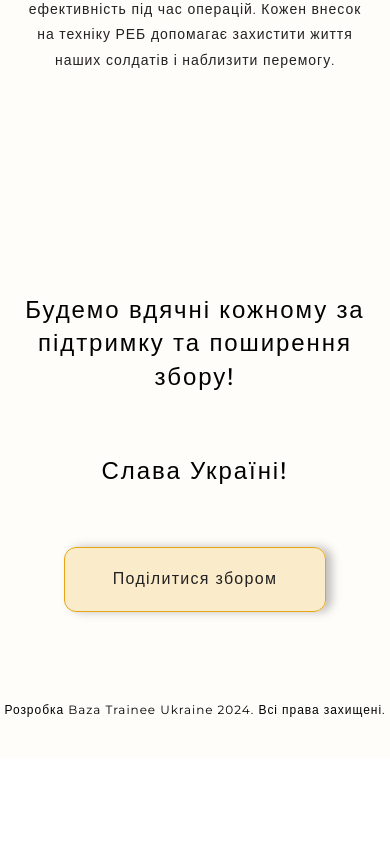
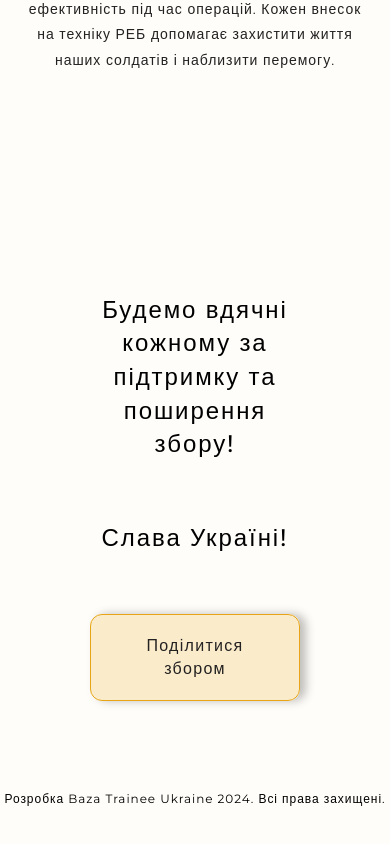
Before and after one commit to baza-trainee/13-zbir, a React (Vite) app: page / in a window 390 px wide. Shown: the part 2445-3289 px from the top of the page. Before the commit the page ends 3203 px from the top, so only its background shows below. Built offline with nearby package versions, Linux system fonts and the light colour scheme.

Commit message:
fix button props, add props type ts file

```diff
--- a/src/components/Footer/Footer.module.scss
+++ b/src/components/Footer/Footer.module.scss
@@ -6,9 +6,15 @@
     flex-direction: column;
     gap: 60px;
 
-    @media screen and (max-width: 767px) {
-        padding: 90px 16px;
+    @media screen and (max-width: 1199px) {
+        padding: 90px;
     }
+
+    @media screen and (max-width: 375px) {
+        padding: 90px 16px 60px 16px ;
+        gap: 20px;
+    }
+
 
     h1 {
         text-align: center;
@@ -17,6 +23,11 @@
         font-weight: 500;
         line-height: 140%; /* 33.6px */
         letter-spacing: 1.92px;
+
+        @media screen and (max-width: 375px) {
+            font-size: 20px;
+            letter-spacing: 1.6px;
+        }
     }
 }
 
@@ -28,4 +39,10 @@ p {
     font-weight: 400;
     line-height: 140%; /* 16.8px */
     letter-spacing: 0.96px;
+
+    @media screen and (max-width: 375px) {
+        padding-right: 60px;
+        padding-left: 60px;
+    }
+
 }
```
